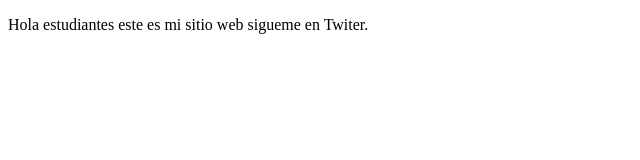
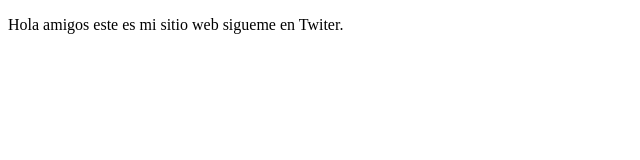
Before and after one commit to estherhdzmrn/proyectoDemoCursoPrework, a plain HTML site: page index.html in a window 1280 px wide. Shown: the full height of the page, 0-640 px from the left. Drawn offline with Linux system fonts and the light colour scheme.

Commit message:
cambios añadimos amigos

```diff
--- a/index.html
+++ b/index.html
@@ -8,7 +8,7 @@
 </head>
 <body>
     <p>
-        Hola estudiantes este es mi sitio web sigueme en Twiter.
+        Hola amigos este es mi sitio web sigueme en Twiter.
     </p>
 </body>
 </html>
```
